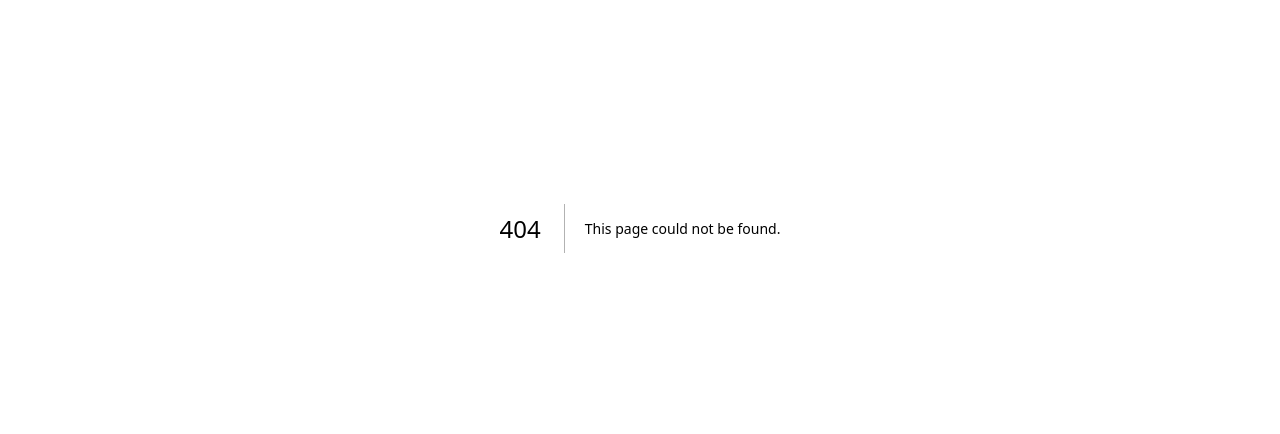
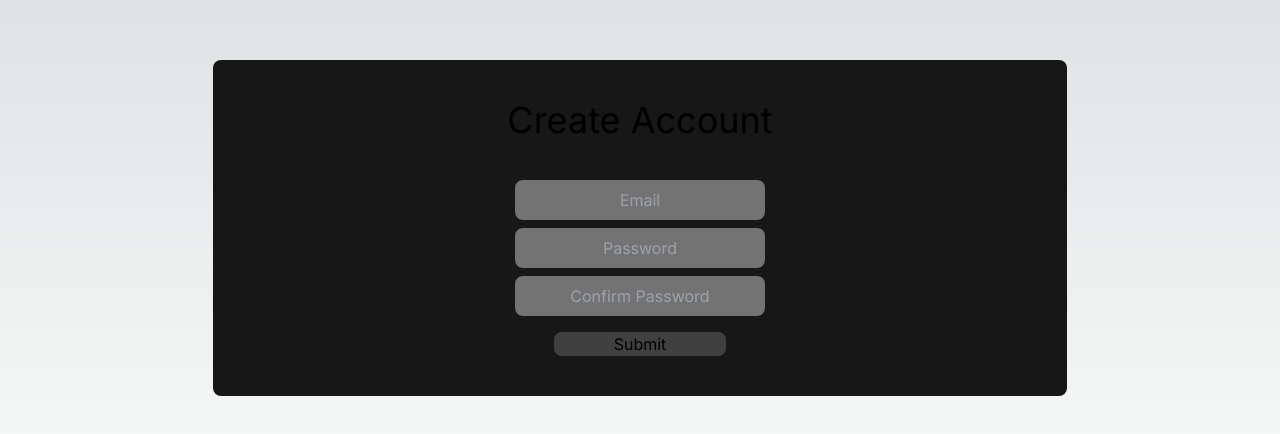
Before and after one commit to jpntc/Headstarter-Hackathon_2-BankComplaintSystem, a Next.js app in the folder frontend/: page /signup in a window 1280 px wide. Before the commit this address had no page. Shown: the part 172-606 px from the top of the page. Built offline with nearby package versions, Linux system fonts and the light colour scheme.

Commit message:
add createaccount functionality

```diff
--- /dev/null
+++ b/frontend/app/signup/page.js
@@ -0,0 +1,71 @@
+"use client";
+import { useState } from "react";
+
+const Signup = () => {
+  const [email, setEmail] = useState("");
+  const [password, setPassword] = useState("");
+  const [confirmPassword, setConfirmPassword] = useState("");
+
+  function handleEmail(event) {
+    const input = event.target.value;
+    setEmail(input);
+  }
+
+  function handlePassword(event) {
+    const input = event.target.value;
+    setPassword(input);
+  }
+
+  function handleConfirmPassword(event) {
+    const input = event.target.value;
+    setConfirmPassword(input);
+  }
+
+  function handleSubmit(event) {
+    event.preventDefault;
+    try {
+      //await create user
+      //If user isnt in database AND password === confirmPassword
+      //    Add user to database
+      //    Automatically Log User In With Member Functionality (Load their data and whatnot)
+    } catch (error) {
+      alert("Failed to create account. Ensure all fields are satisfied");
+    }
+  }
+
+  return (
+    <div className="w-screen h-screen flex justify-center items-center">
+      <div className="flex flex-col w-8/12 items-center bg-neutral-900 rounded-lg p-10">
+        <header className="text-4xl mb-10">Create Account</header>
+        <form
+          className="w-8/12 flex flex-col items-center"
+          onSubmit={handleSubmit}
+        >
+          <input
+            className="rounded-lg mb-2 text-center bg-neutral-500 p-2"
+            placeholder="Email"
+            value={email}
+            onChange={handleEmail}
+          ></input>
+          <input
+            className="rounded-lg mb-2 text-center bg-neutral-500 p-2"
+            placeholder="Password"
+            value={password}
+            onChange={handlePassword}
+          ></input>
+          <input
+            className="rounded-lg mb-2 text-center bg-neutral-500 p-2"
+            placeholder="Confirm Password"
+            value={confirmPassword}
+            onChange={handleConfirmPassword}
+          ></input>
+          <button className="bg-neutral-700 rounded-lg mt-2 w-4/12">
+            Submit
+          </button>
+        </form>
+      </div>
+    </div>
+  );
+};
+
+export default Signup;
```
